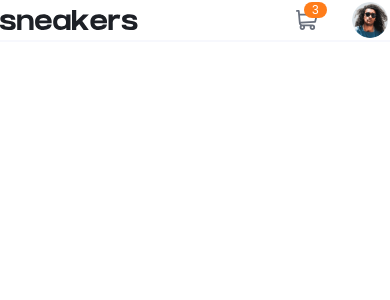
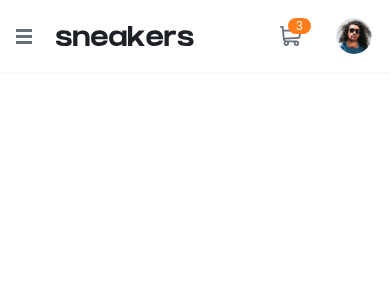
Before and after one commit to comfortprince/ecommerce-product-page-main, a React (Create React App) app: page /ecommerce-product-page-main/ in a window 390 px wide. Shown: the top 300 px of the page. Built offline with nearby package versions, Linux system fonts and the light colour scheme.

Commit message:
Completed building the navbar toggler and header responsiveness

```diff
--- a/src/data/Constants/index.js
+++ b/src/data/Constants/index.js
@@ -1,6 +1,7 @@
 import logo from '../../assets/icons/logo.svg'
 import cartIcon from '../../assets/icons/icon-cart.svg'
 import avatar from '../../assets/images/image-avatar.png'
+import harmburgerIcon from '../../assets/icons/icon-menu.svg'
 
 const companyName = "Sneaker Company"
 
@@ -8,5 +9,6 @@ export {
 	companyName,
 	cartIcon,
 	logo,
-	avatar
+	avatar,
+	harmburgerIcon
 }
--- a/src/pages/Home/index.jsx
+++ b/src/pages/Home/index.jsx
@@ -1,4 +1,4 @@
-import { logo, cartIcon, avatar } from '../../data/Constants'
+import { logo, cartIcon, avatar, harmburgerIcon } from '../../data/Constants'
 import navLinks from '../../data/navLinks'
 
 export default function Home() {
@@ -6,14 +6,15 @@ export default function Home() {
 		<>
 			<header
 				className="
-					md:mx-16 lg:mx-32
+					px-4 py-4 md:mx-16 lg:mx-32
 					flex
 					border-b-2 border-light-grayish-blue
 				"
 			>
 				<div
-					className="flex justify-between gap-12"
+					className="flex justify-between gap-6 md:gap-12"
 				>
+					<HarmburgerBtn/>
 					<Logo/>
 					<Nav/>
 				</div>
@@ -30,6 +31,14 @@ export default function Home() {
 
 			</main>
 		</>
+	)
+}
+
+function HarmburgerBtn() {
+	return(
+		<button className="self-center md:hidden">
+			<img src={harmburgerIcon} alt="Navbar Toggler"/>
+		</button>
 	)
 }
 
```
